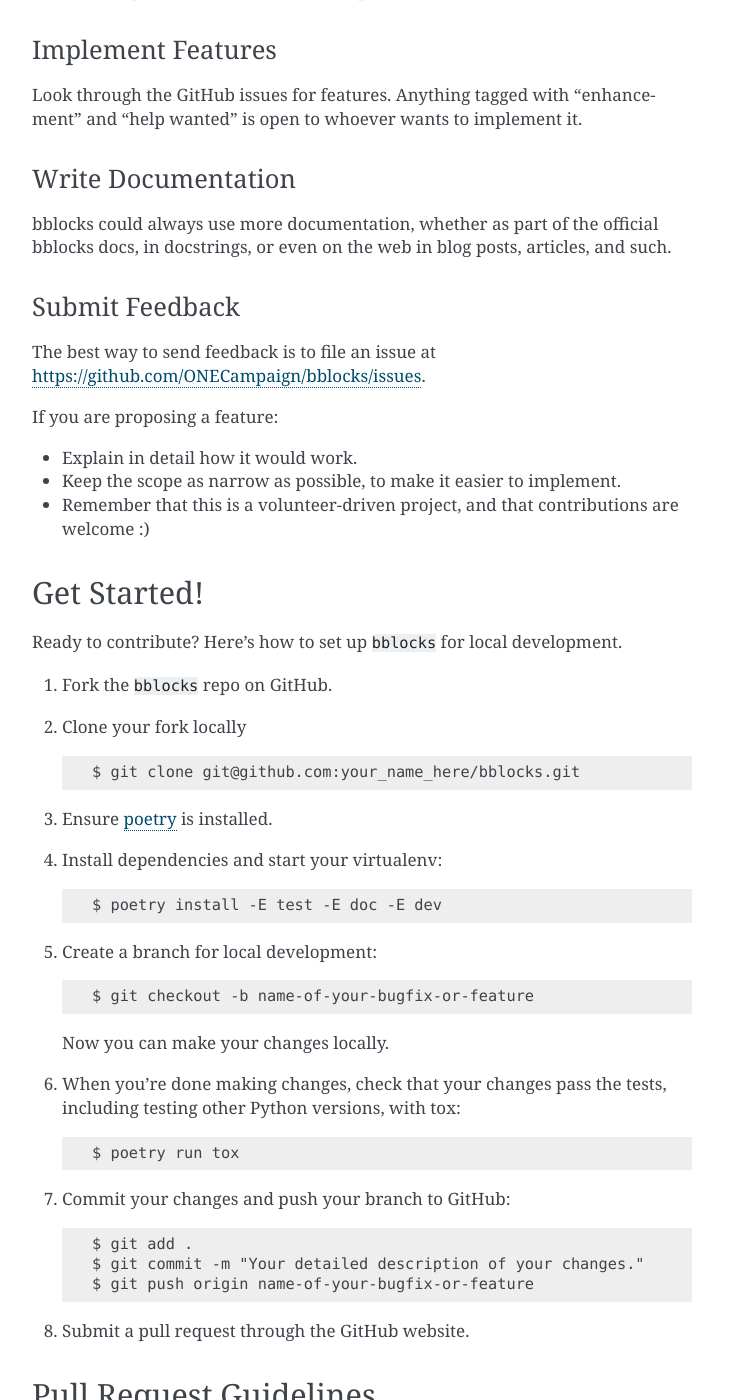
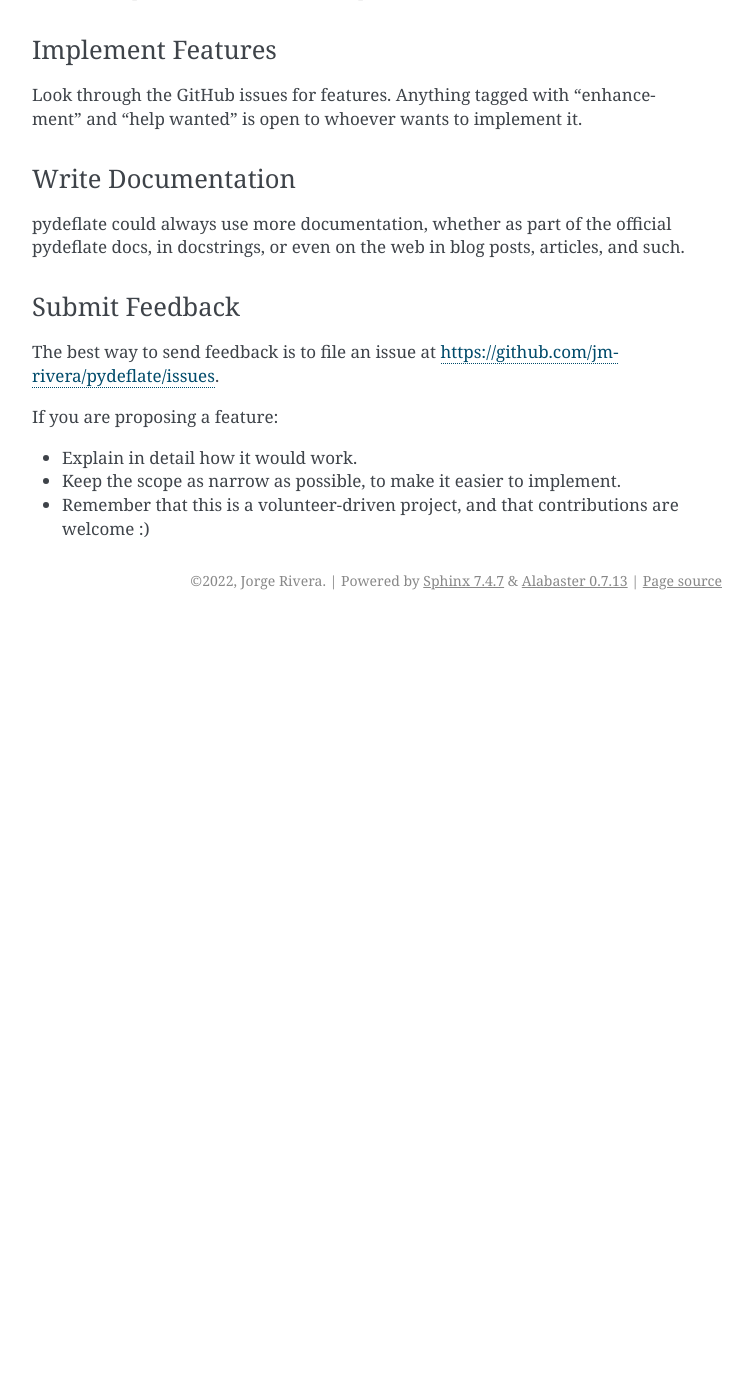
Before and after one commit to jm-rivera/pydeflate, a Sphinx documentation site: the page built from docs/contributing.rst, in a window 1280 px wide and 1400 px high, scrolled down 624 px. Shown: the whole window, without its empty margins (388-1140 px from the left). Built offline with Sphinx 7.4.7, drawn with Linux system fonts in a browser that asks for light colours; after the commit the page ends 1244 px from its top, so only the background shows below that; some of the changed text lies outside the part shown.

Commit message:
docs fixes

```diff
--- a/CONTRIBUTING.rst
+++ b/CONTRIBUTING.rst
@@ -12,7 +12,7 @@
 Report Bugs
 ~~~~~~~~~~~
 
-Report bugs at https://github.com/ONECampaign/bblocks/issues.
+Report bugs at https://github.com/jm-rivera/pydeflate/issues.
 
 If you are reporting a bug, please include:
 
@@ -37,15 +37,15 @@
 Write Documentation
 ~~~~~~~~~~~~~~~~~~~
 
-bblocks could always use more documentation, whether as part of the
-official bblocks docs, in docstrings, or even on the web in blog posts,
+pydeflate could always use more documentation, whether as part of the
+official pydeflate docs, in docstrings, or even on the web in blog posts,
 articles, and such.
 
 Submit Feedback
 ~~~~~~~~~~~~~~~
 
 The best way to send feedback is to file an issue at
-https://github.com/ONECampaign/bblocks/issues.
+https://github.com/jm-rivera/pydeflate/issues.
 
 If you are proposing a feature:
 
@@ -53,86 +53,3 @@
 -  Keep the scope as narrow as possible, to make it easier to implement.
 -  Remember that this is a volunteer-driven project, and that
    contributions are welcome :)
-
-Get Started!
-------------
-
-Ready to contribute? Here’s how to set up ``bblocks`` for local
-development.
-
-1. Fork the ``bblocks`` repo on GitHub.
-
-2. Clone your fork locally
-
-   ::
-
-      $ git clone git@github.com:your_name_here/bblocks.git
-
-3. Ensure `poetry <https://python-poetry.org/docs/>`__ is installed.
-
-4. Install dependencies and start your virtualenv:
-
-   ::
-
-      $ poetry install -E test -E doc -E dev
-
-5. Create a branch for local development:
-
-   ::
-
-      $ git checkout -b name-of-your-bugfix-or-feature
-
-   Now you can make your changes locally.
-
-6. When you’re done making changes, check that your changes pass the
-   tests, including testing other Python versions, with tox:
-
-   ::
-
-      $ poetry run tox
-
-7. Commit your changes and push your branch to GitHub:
-
-   ::
-
-      $ git add .
-      $ git commit -m "Your detailed description of your changes."
-      $ git push origin name-of-your-bugfix-or-feature
-
-8. Submit a pull request through the GitHub website.
-
-Pull Request Guidelines
------------------------
-
-Before you submit a pull request, check that it meets these guidelines:
-
-1. The pull request should include tests.
-2. If the pull request adds functionality, the docs should be updated.
-   Put your new functionality into a function with a docstring, and add
-   the feature to the list in README.md.
-3. The pull request should work for Python 3.6, 3.7, 3.8 and 3.9. Check
-   https://github.com/ONECampaign/bblocks/actions and make sure that the
-   tests pass for all supported Python versions.
-
-Tips
-----
-
-::
-
-   $ poetry run pytest tests/test_bblocks.py
-
-To run a subset of tests.
-
-Deploying
----------
-
-A reminder for the maintainers on how to deploy. Make sure all your
-changes are committed (including an entry in CHANGELOG.md). Then run:
-
-::
-
-   $ poetry run bump2version patch # possible: major / minor / patch
-   $ git push
-   $ git push --tags
-
-GitHub Actions will then deploy to PyPI if tests pass.
--- a/docs/index.rst
+++ b/docs/index.rst
@@ -2,7 +2,7 @@
 ======================================
 
 .. toctree::
-   :maxdepth: 2
+   :maxdepth: 4
    :caption: Contents:
 
    readme
```
Also changed, not shown: 1 other file.
